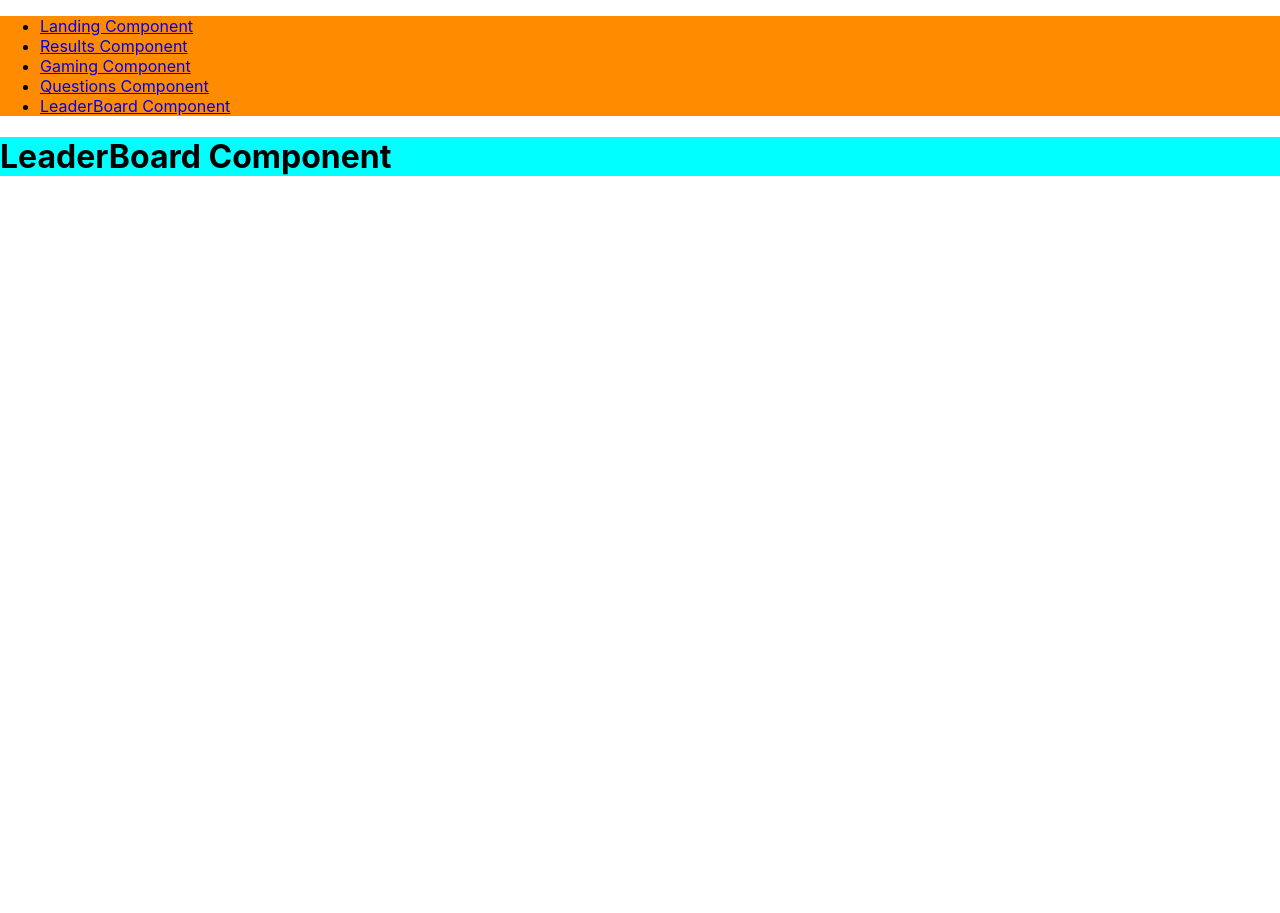
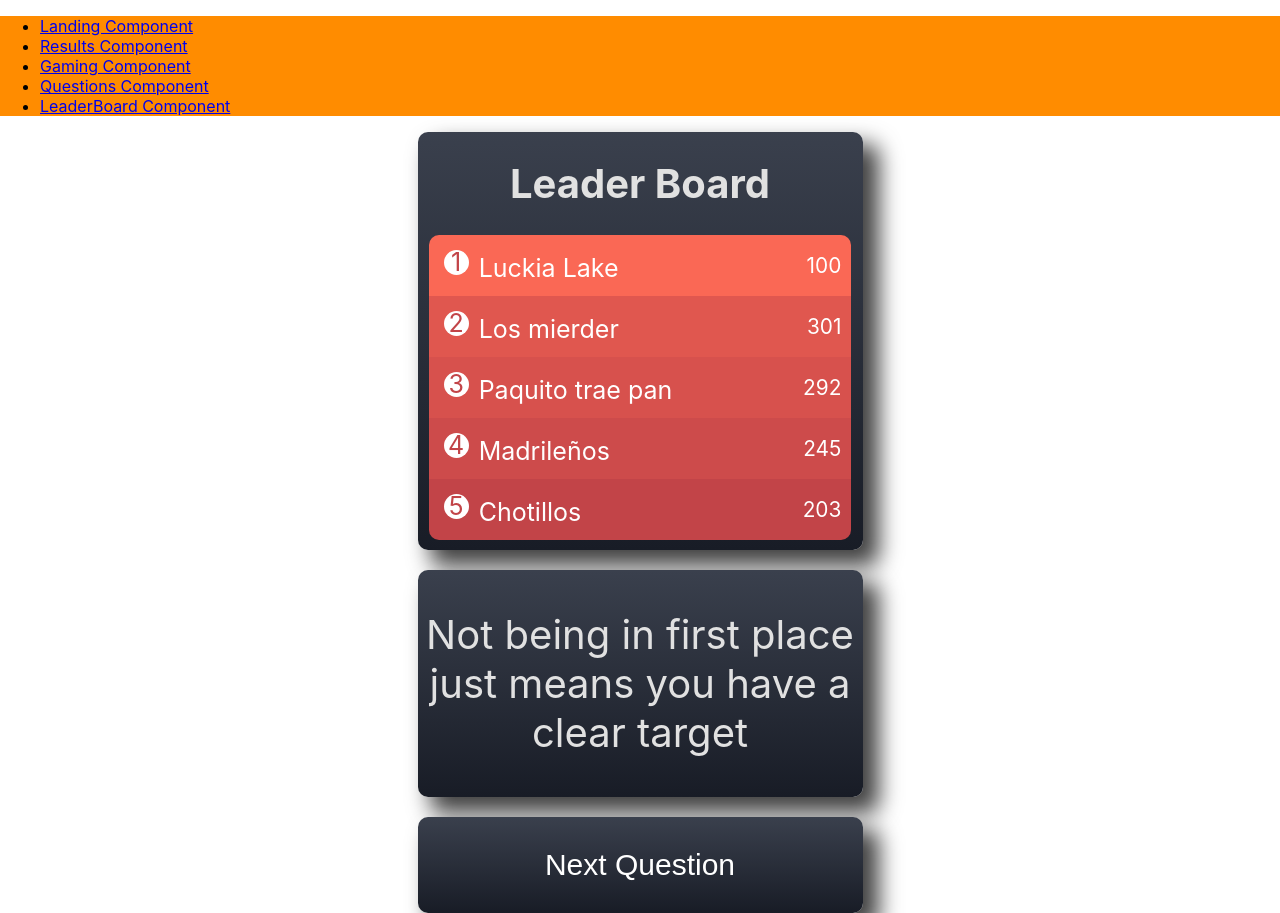
Before and after one commit to chingu-voyages/v8-chimeras-team-01, a React (Create React App) app: page /leaderBoard in a window 1280 px wide. Before the commit the page ends 800 px from the top, so only its background shows below. Built offline with nearby package versions, Linux system fonts and the light colour scheme.

Commit message:
2.7 Leaderboard Component - Initial setup

```diff
--- a/src/components/LeaderBoard/LeaderBoard.js
+++ b/src/components/LeaderBoard/LeaderBoard.js
@@ -1,10 +1,49 @@
 import React from 'react';
+import { Link } from 'react-router-dom';
 import './index.css';
 
 export default function LeaderBoard() {
   return (
     <div id="leaderBoard">
-      <h1>LeaderBoard Component</h1>
+      {/* TODO Component work flow */}
+      <div className="lb__container">
+        <h1 className="lb__title">
+          Leader Board
+        </h1>
+        <ol className="lb__ol">
+          <li className="lb__li">
+            <mark>Luckia Lake</mark>
+            <small>100</small>
+          </li>
+          <li className="lb__li">
+            <mark>Los mierder</mark>
+            <small>301</small>
+          </li>
+          <li className="lb__li">
+            <mark>Paquito trae pan</mark>
+            <small>292</small>
+          </li>
+          <li className="lb__li">
+            <mark>Madrileños</mark>
+            <small>245</small>
+          </li>
+          <li className="lb__li">
+            <mark>Chotillos</mark>
+            <small>203</small>
+          </li>
+        </ol>
+      </div>
+      <div className="lb__banner">
+        <p className="lb__title">Not being in first place just means you have a clear target</p>
+      </div>
+
+      <button className="lb__btn">
+        <Link
+          to="/next-question" className="lb__btn-anchor"
+        >
+          <p className="">Next Question</p>
+        </Link>
+      </button>
     </div>
   )
 }
--- a/src/components/LeaderBoard/index.css
+++ b/src/components/LeaderBoard/index.css
@@ -1,3 +1,188 @@
 #leaderBoard {
-    background-color: aqua;
+    /* background-color: aqua; */
+    display: flex;
+    flex-direction: column;
+    align-items: center;
+    margin: 0 auto;
+    width: 600px;
 }
+.lb__btn,
+.lb__banner,
+.lb__container {
+  width: 445px;
+  background: linear-gradient(to bottom, #3a404d, #181c26);
+  border-radius: 10px;
+  -webkit-box-shadow: 14px 14px 22px 2px rgba(0,0,0,0.75);
+  -moz-box-shadow: 14px 14px 22px 2px rgba(0,0,0,0.75);
+  box-shadow: 14px 14px 22px 2px rgba(0,0,0,0.75);
+}
+.lb__title {
+  font-size: 40px;
+  color: #e1e1e1;
+  text-align: center;
+}
+.lb__ol {
+  counter-reset: leaderboard;
+  padding-left: 0;
+  list-style: none;
+  width: 95%;
+  margin: 10px auto;
+}
+.lb__li {
+  position: relative;
+  font-size: 25px;
+  counter-increment: leaderboard;
+  padding: 18px 10px 18px 50px;
+  cursor: pointer;
+  -webkit-backface-visibility: hidden;
+  backface-visibility: hidden;
+}
+.lb__li::before {
+  content: counter(leaderboard);
+  position: absolute;
+  z-index: 2;
+  top: 15px;
+  left: 15px;
+  width: 25px;
+  height: 25px;
+  line-height: 25px;
+  color: #c24448;
+  background: #fff;
+  border-radius: 20px;
+  text-align: center;
+}
+.lb__li::after {
+  content: '';
+  position: absolute;
+  z-index: 1;
+  top: 0;
+  left: 0;
+  width: 100%;
+  height: 100%;
+  background: #fa6855;
+  box-shadow: 0 3px 0 rgba(0, 0, 0, 0.08);
+  transition: all .3s ease-in-out;
+  opacity: 0;
+}
+.lb__li mark {
+  position: absolute;
+  z-index: 2;
+  top: 0;
+  left: 0;
+  width: 100%;
+  height: 100%;
+  padding: 18px 10px 18px 50px;
+  margin: 0;
+  background: none;
+  color: #fff;
+}
+.lb__li mark::before,
+.lb__li mark::after {
+  content: '';
+  position: absolute;
+  z-index: 1;
+  bottom: -11px;
+  left: -9px;
+  border-top: 10px solid #c24448;
+  border-left: 10px solid transparent;
+  transition: all .1s ease-in-out;
+  opacity: 0;
+}
+.lb__li mark::after {
+  left: auto;
+  right: -9px;
+  border-left: none;
+  border-right: 10px solid transparent;
+}
+.lb__li small {
+  position: relative;
+  z-index: 2;
+  display: block;
+  text-align: right;
+  color: white;
+}
+.lb__li:nth-child(1) {
+  background: #fa6855;
+  border-radius: 10px 10px 0px 0px;
+}
+.lb__li:nth-child(1)::after {
+  background: #fa6855;
+}
+.lb__li:nth-child(2) {
+  background: #e0574f;
+}
+.lb__li:nth-child(2)::after {
+  background: #e0574f;
+  box-shadow: 0 2px 0 rgba(0, 0, 0, 0.08);
+}
+.lb__li:nth-child(2) mark::before,
+.lb__li:nth-child(2) mark::after {
+  border-top: 6px solid #ba4741;
+  bottom: -7px;
+}
+.lb__li:nth-child(3) {
+  background: #d7514d;
+}
+.lb__li:nth-child(3)::after {
+  background: #d7514d;
+  box-shadow: 0 1px 0 rgba(0, 0, 0, 0.11);
+}
+.lb__li:nth-child(3) mark::before,
+.lb__li:nth-child(3) mark::after {
+  border-top: 2px solid #b0433f;
+  bottom: -3px;
+}
+.lb__li:nth-child(4) {
+  background: #cd4b4b;
+}
+.lb__li:nth-child(4)::after {
+  background: #cd4b4b;
+  box-shadow: 0 -1px 0 rgba(0, 0, 0, 0.15);
+}
+.lb__li:nth-child(4) mark::before,
+.lb__li:nth-child(4) mark::after {
+  top: -7px;
+  bottom: auto;
+  border-top: none;
+  border-bottom: 6px solid #a63d3d;
+}
+.lb__li:nth-child(5) {
+  background: #c24448;
+  border-radius: 0 0 10px 10px;
+}
+.lb__li:nth-child(5)::after {
+  background: #c24448;
+  box-shadow: 0 -2.5px 0 rgba(0, 0, 0, 0.12);
+  border-radius: 0 0 10px 10px;
+}
+.lb__li:nth-child(5) mark::before,
+.lb__li:nth-child(5) mark::after {
+  top: -9px;
+  bottom: auto;
+  border-top: none;
+  border-bottom: 8px solid #993639;
+}
+.lb__li:hover {
+  z-index: 2;
+  overflow: visible;
+}
+.lb__li:hover::after {
+  opacity: 1;
+  -webkit-transform: scaleX(1.06) scaleY(1.03);
+          transform: scaleX(1.06) scaleY(1.03);
+}
+.lb__banner {
+  margin-top: 20px;
+  color: white;
+  text-align: center;
+  font-size: 25px;
+}
+.lb__btn {
+  margin-top: 20px;
+  font-size: 30px;
+  border: none;
+}
+.lb__btn-anchor {
+  color: white;
+  text-decoration: none;
+}
```
